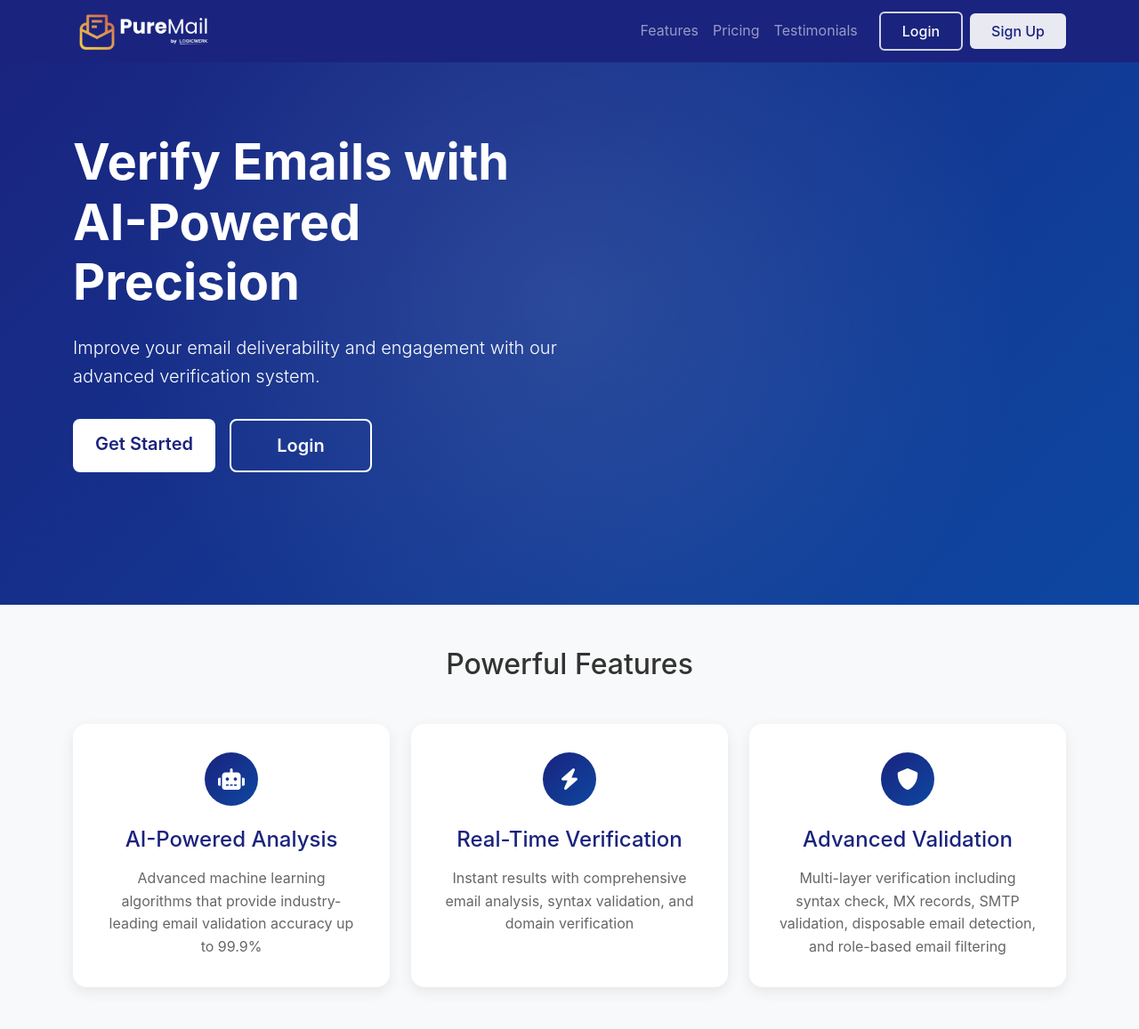
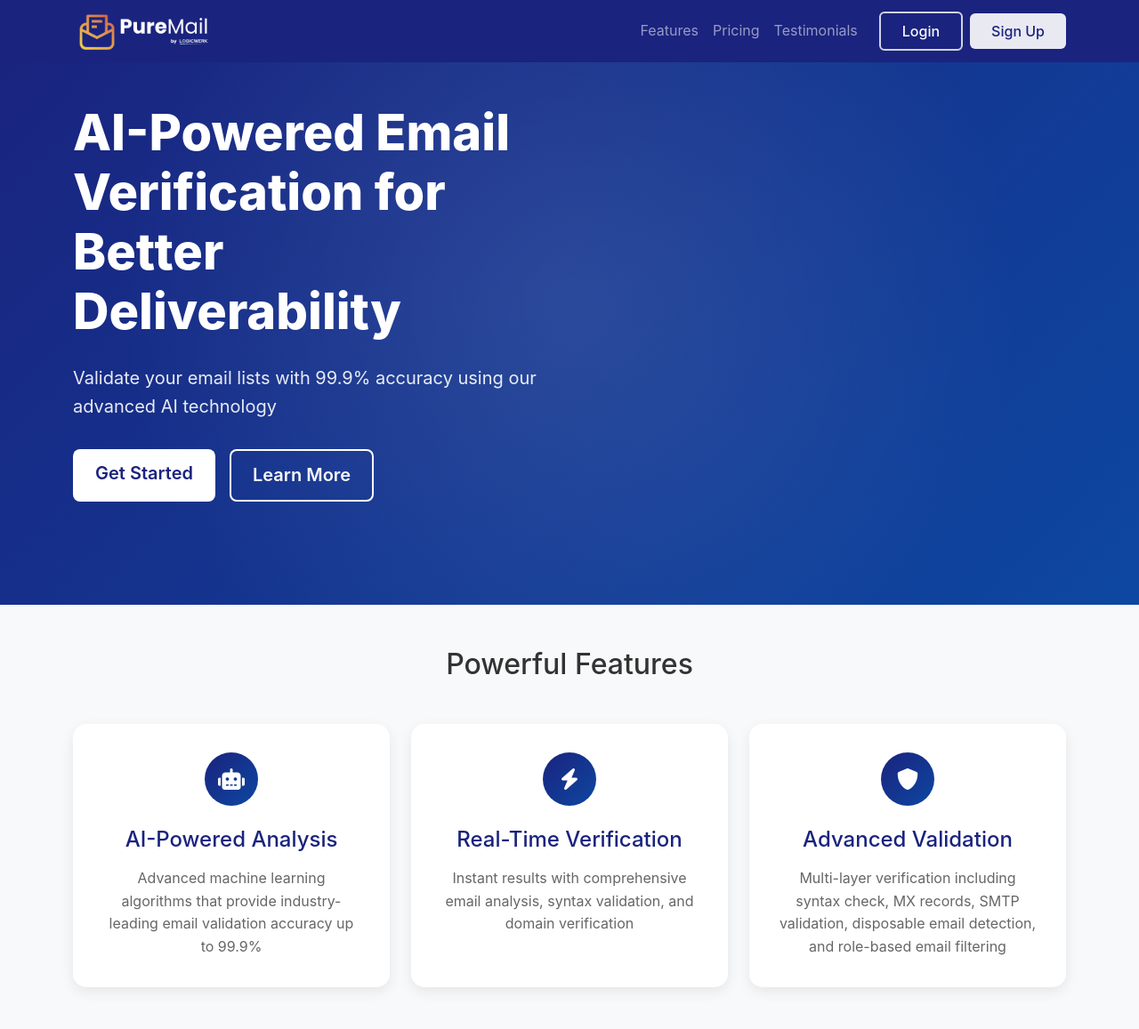
Before and after one commit to Prantikc22/PureMail-Email-Verifier, a Flask app: page / in a window 1280 px wide. Shown: the top 1157 px of the page at 89% size. Run offline with Flask 3, Linux system fonts and the light colour scheme; some libraries are stand-ins or nearby versions.

Commit message:
Fixed hero section and AppSumo badge visibility

```diff
--- a/templates/landing.html
+++ b/templates/landing.html
@@ -57,25 +57,25 @@
     </nav>
 
     <!-- Hero Section -->
-    <section class="hero-section d-flex align-items-center">
-        <div class="container">
-            <div class="row align-items-center">
-                <div class="col-lg-6">
-                    <h1 class="display-4 fw-bold mb-4">Verify Emails with AI-Powered Precision</h1>
-                    <p class="lead mb-4">Improve your email deliverability and engagement with our advanced verification system.</p>
+    <section class="hero-section">
+        <div class="container h-100">
+            <div class="row align-items-center justify-content-center min-vh-90">
+                <div class="col-lg-6 hero-content">
+                    <h1 class="hero-title">AI-Powered Email Verification for Better Deliverability</h1>
+                    <p class="hero-subtitle">Validate your email lists with 99.9% accuracy using our advanced AI technology</p>
                     <div class="hero-buttons">
                         {% if current_user.is_authenticated %}
                             <a href="{{ url_for('dashboard') }}" class="btn btn-light btn-lg">Go to Dashboard</a>
                             <a href="{{ url_for('verify_email') }}" class="btn btn-outline-light btn-lg">Start Verifying</a>
                         {% else %}
                             <a href="{{ url_for('register') }}" class="btn btn-light btn-lg">Get Started</a>
-                            <a href="{{ url_for('login') }}" class="btn btn-outline-light btn-lg">Login</a>
+                            <a href="#features" class="btn btn-outline-light btn-lg">Learn More</a>
                         {% endif %}
                     </div>
                 </div>
                 <div class="col-lg-6">
                     <div class="hero-animation">
-                        <lottie-player src="{{ url_for('static', filename='animations/email-verification.json') }}" background="transparent" speed="1" loop autoplay></lottie-player>
+                        <lottie-player src="https://assets3.lottiefiles.com/packages/lf20_u25cckyh.json" background="transparent" speed="1" style="width: 120%; margin-left: -10%;" loop autoplay></lottie-player>
                     </div>
                 </div>
             </div>
```
Also changed, not shown: templates/base.html (+7 -9 lines).
